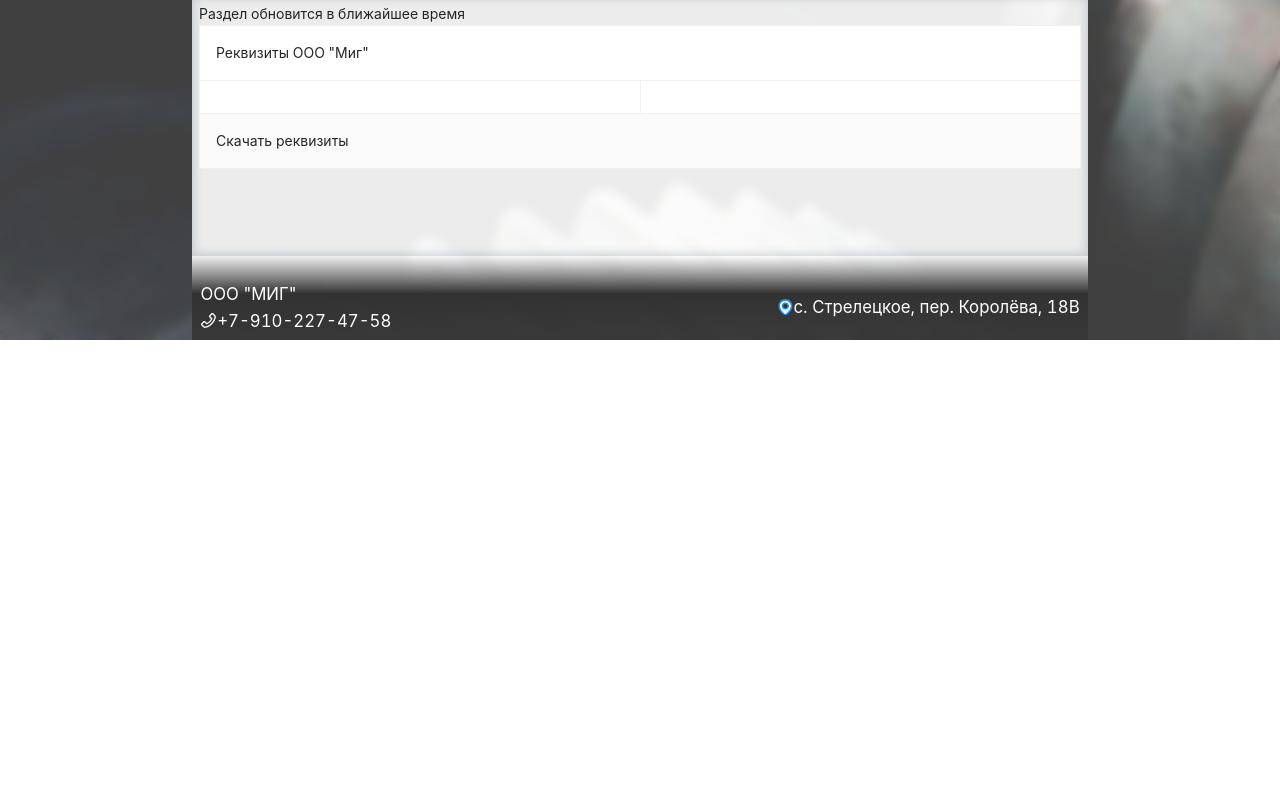
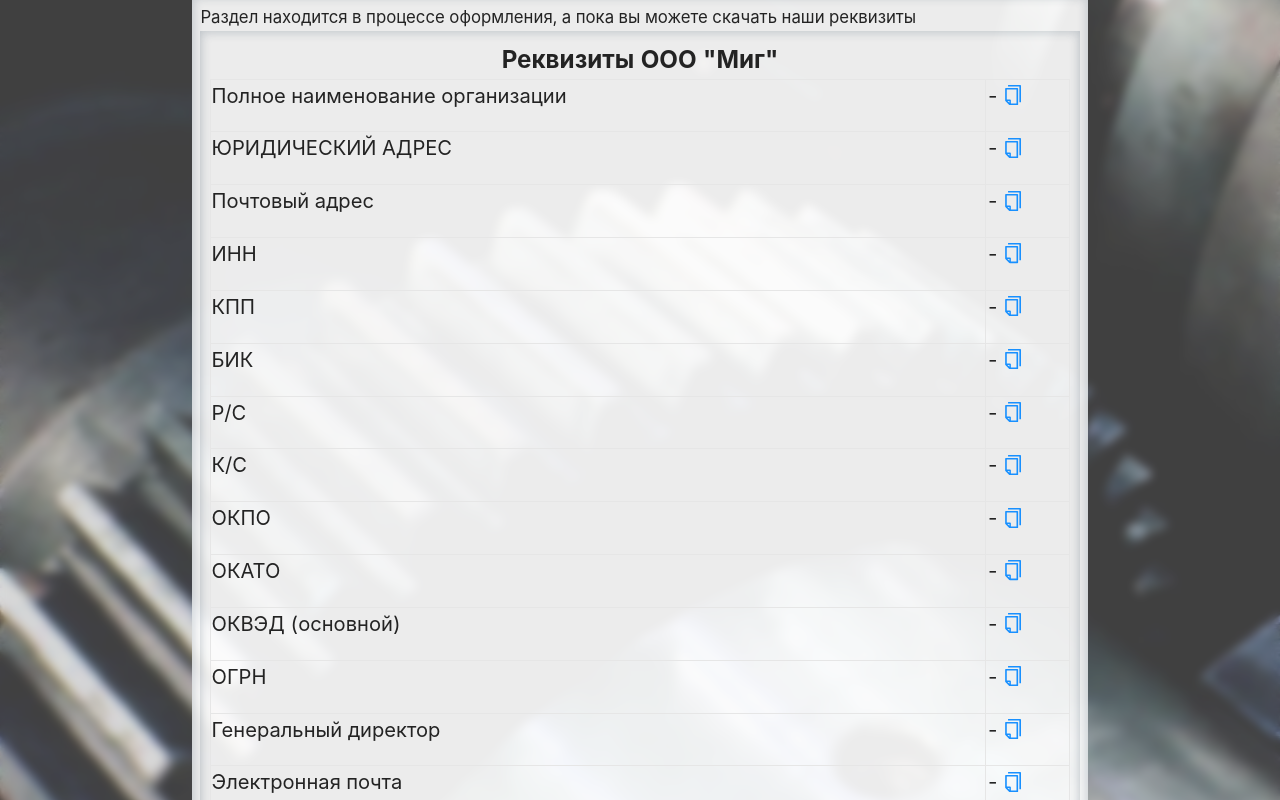
Before and after one commit to Aytcavdep/mig, a React (Create React App) app: page /about in a window 1280 px wide. Shown: the part 460-1260 px from the top of the page. Before the commit the page ends 800 px from the top, so only its background shows below. Built offline with nearby package versions, Linux system fonts and the light colour scheme; the HTML template or start-up script is replaced by a standard one.

Commit message:
added style requisites

```diff
--- /dev/null
+++ b/src/components/Requisites.css
@@ -0,0 +1,23 @@
+.container {
+    font-size: var(--h2-font-size);
+    display: grid;
+}
+
+.table-head {
+    justify-self: center;
+    font-size: 1.2em;
+    font-weight: bold;
+}
+
+table {
+    width: auto;
+    border: 1px solid rgb(230, 230, 230);
+}
+
+th {
+    border: 1px solid rgb(230, 230, 230);
+ }
+ /* границы ячеек тела таблицы */
+ td {
+    border: 1px solid rgb(230, 230, 230);
+ }
--- /dev/null
+++ b/src/components/Requisites.jsx
@@ -0,0 +1,127 @@
+import React from "react";
+
+import { Typography } from 'antd';
+import "antd/dist/antd.css";
+import "./Requisites.css"
+
+const { Paragraph } = Typography;
+
+
+const Requisites = () => {
+  return (
+    <>
+      {/* <div className="container">
+    <div className="table-head">Реквизиты ООО "Миг"</div>
+    <div className="table">
+      <div>Полное наименование организации</div>
+      <Paragraph copyable>-</Paragraph>
+      <div>ЮРИДИЧЕСКИЙ АДРЕС</div>
+      <Paragraph copyable>-</Paragraph>
+      <div>Почтовый адрес</div>
+      <Paragraph copyable>-</Paragraph>
+      <div>ИНН</div>
+      <Paragraph copyable>-</Paragraph>
+      <div>КПП</div>
+      <Paragraph copyable>-</Paragraph>
+      <div>БИК</div>
+      <Paragraph copyable>-</Paragraph>
+      <div>Р/С</div>
+      <Paragraph copyable>-</Paragraph>
+      <div>К/С</div>
+      <Paragraph copyable>-</Paragraph>
+      <div>ОКПО</div>
+      <Paragraph copyable>-</Paragraph>
+      <div>ОКАТО</div>
+      <Paragraph copyable>-</Paragraph>
+      <div>ОКВЭД (основной)</div>
+      <Paragraph copyable>-</Paragraph>
+      <div>ОГРН</div>
+      <div>-</div>
+      <div>Генеральный директор</div>
+      <Paragraph copyable>-</Paragraph>
+      <div>Электронная почта</div>
+      <Paragraph copyable>-</Paragraph>
+      <div>Телефон</div>
+      <Paragraph copyable>-</Paragraph>
+      <div>Сайт</div>
+      <Paragraph copyable>-</Paragraph>
+    </div>
+    <div className="table-footer">Скачать реквизиты</div>
+  </div> */}
+  <div className="container">
+  <div className="table-head">Реквизиты ООО "Миг"</div>
+  <table>
+<tbody>
+<tr>
+<td>Полное наименование организации</td>
+<td><Paragraph copyable>-</Paragraph></td>
+</tr>
+<tr>
+<td>ЮРИДИЧЕСКИЙ АДРЕС</td>
+<td><Paragraph copyable>-</Paragraph></td>
+</tr>
+<tr>
+<td>Почтовый адрес</td>
+<td><Paragraph copyable>-</Paragraph></td>
+</tr>
+<tr>
+<td>ИНН</td>
+<td><Paragraph copyable>-</Paragraph></td>
+</tr>
+<tr>
+<td>КПП</td>
+<td><Paragraph copyable>-</Paragraph></td>
+</tr>
+<tr>
+<td>БИК</td>
+<td><Paragraph copyable>-</Paragraph></td>
+</tr>
+<tr>
+<td>Р/С</td>
+<td><Paragraph copyable>-</Paragraph></td>
+</tr>
+<tr>
+<td>К/С</td>
+<td><Paragraph copyable>-</Paragraph></td>
+</tr>
+<tr>
+<td>ОКПО</td>
+<td><Paragraph copyable>-</Paragraph></td>
+</tr>
+<tr>
+<td>ОКАТО</td>
+<td><Paragraph copyable>-</Paragraph></td>
+</tr>
+<tr>
+<td>ОКВЭД (основной)</td>
+<td><Paragraph copyable>-</Paragraph></td>
+</tr>
+<tr>
+<td>ОГРН</td>
+<td><Paragraph copyable>-</Paragraph></td>
+</tr>
+<tr>
+<td>Генеральный директор</td>
+<td><Paragraph copyable>-</Paragraph></td>
+</tr>
+<tr>
+<td>Электронная почта</td>
+<td><Paragraph copyable>-</Paragraph></td>
+</tr>
+<tr>
+<td>Телефон</td>
+<td><Paragraph copyable>-</Paragraph></td>
+</tr>
+<tr>
+<td>Сайт</td>
+<td><Paragraph copyable>-</Paragraph></td>
+</tr>
+</tbody>
+</table>
+<div className="table-footer">Скачать реквизиты</div>
+</div>
+    </>
+  );
+
+}
+export default Requisites;
--- a/src/pages/Aboutpage.jsx
+++ b/src/pages/Aboutpage.jsx
@@ -1,17 +1,13 @@
 import React from "react";
-import  Requisites  from "./Requisites";
-
-
-
-
+import Requisites from "../components/Requisites";
 
 const Aboutpage = () => {
-  return  (<div>
-  <div>Раздел обновится в ближайшее время</div>
-
-  <Requisites/>
-  </div>
-  )
+  return (
+    <div>
+      <div>Раздел находится в процессе оформления, а пока вы можете скачать наши реквизиты</div>
+      <Requisites />
+    </div>
+  );
 };
 
 export default Aboutpage;
--- a/src/pages/Requisites.jsx
+++ /dev/null
@@ -1,46 +0,0 @@
-import React from "react";
-
-import { DownOutlined } from '@ant-design/icons';
-import { Table } from 'antd';
-import "antd/dist/antd.css";
-
-const columns = [
-    {
-      title: 'description',
-    },
-    {
-      title: 'data',
-    },
-
-
-  ];
-  const data = [
-    {description: "Lfyyss",
-data: 123113132132131}
-  ];
-
-  /* const tableColumns = columns.map((item) => ({ ...item, ellipsis })); */
-
-  const defaultTitle = () => 'Реквизиты ООО "Миг"';
-
-  const defaultFooter = () => 'Скачать реквизиты';
-
-const Requisites = () => {
-  return (
-    <>
-      <Table
-        bordered="true"
-        showHeader={false}
-        title={defaultTitle}
-        footer={defaultFooter}
-        columns={columns}
-        dataSource={data}
-        pagination={{
-            position: ["none"],
-          }}
-      />
-    </>
-  );
-
-}
-export default Requisites;
```
